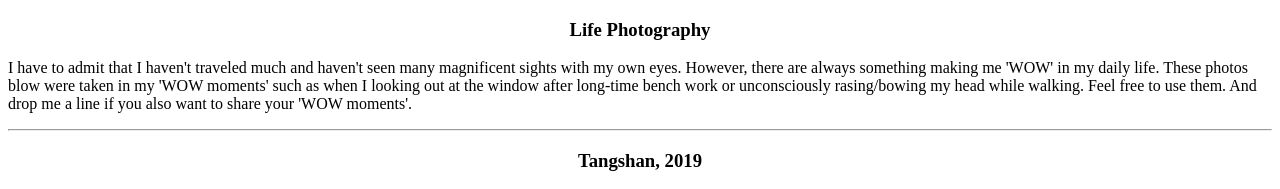
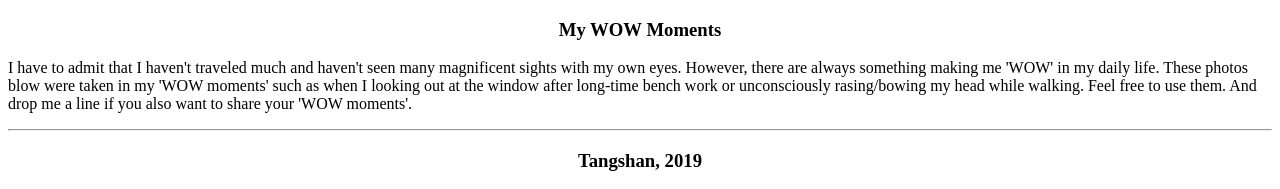
Before and after one commit to PAULYZHENG/paulyzheng.github.io, a Jekyll site: the page photograph/index.html, which Jekyll copies as it is, in a window 1280 px wide and 900 px high. Shown: the top 189 px of the window. Built offline with Jekyll 4.4.1, drawn with Linux system fonts in a browser that asks for light colours.

Commit message:
Update index.html

```diff
--- a/photograph/index.html
+++ b/photograph/index.html
@@ -2,14 +2,14 @@
 <html lang="en-us">
 <head>
   <meta charset="utf-8">
-  <title>My WOW Moments</title>
+  <title>Life Photography</title>
   <!--<link rel="stylesheet" href="./src/css/screen.css">-->
   <!--<link rel="stylesheet" href="./src/css/lightbox.css">-->
 </head>
 <body>
 
   <section style="text-align:center;">
-    <h3>Life Photography</h3>
+    <h3>My WOW Moments</h3>
     <p style="text-align:left;">
       I have to admit that I haven't traveled much and haven't seen many magnificent sights with my own eyes.
       However, there are always something making me 'WOW' in my daily life.
```
